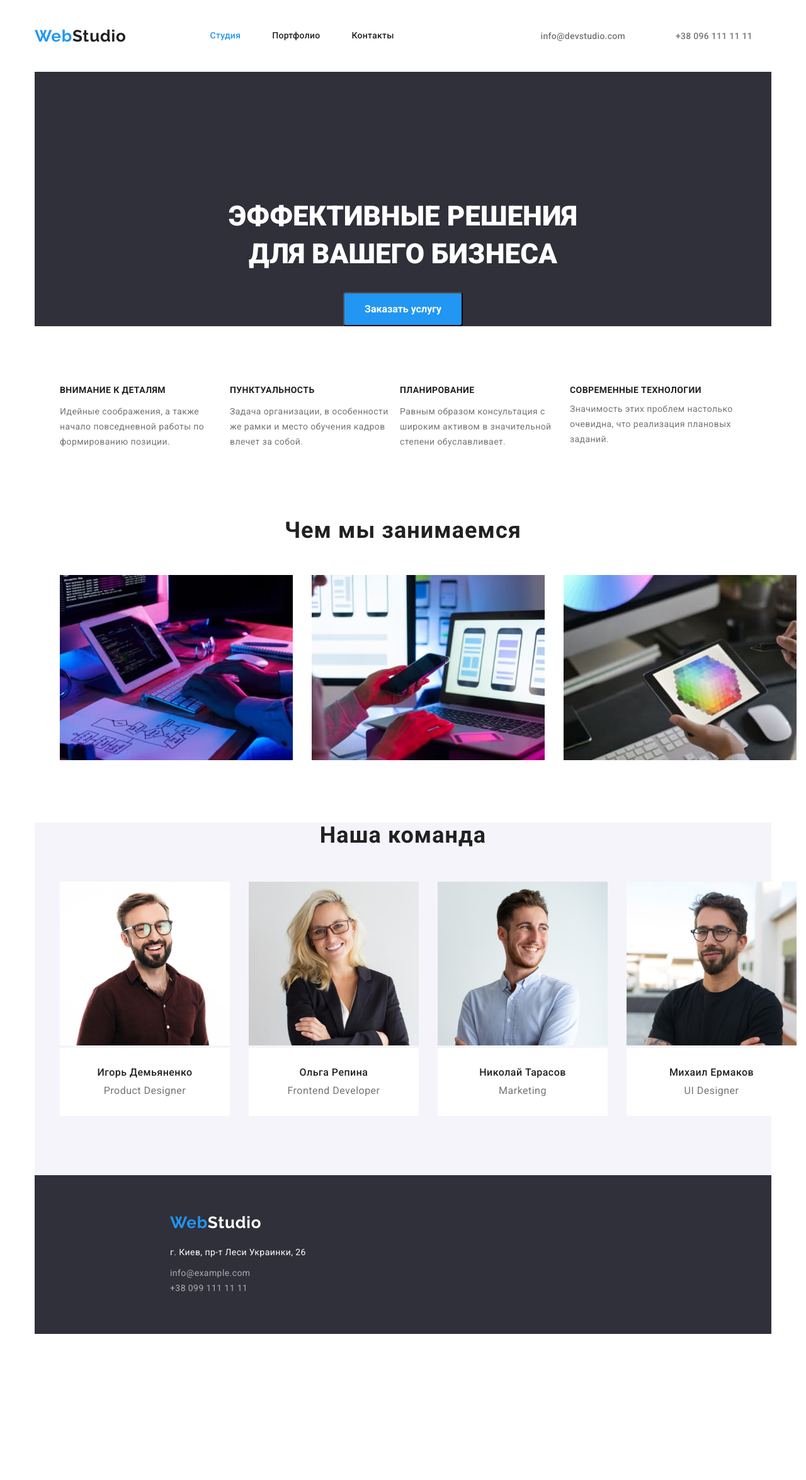
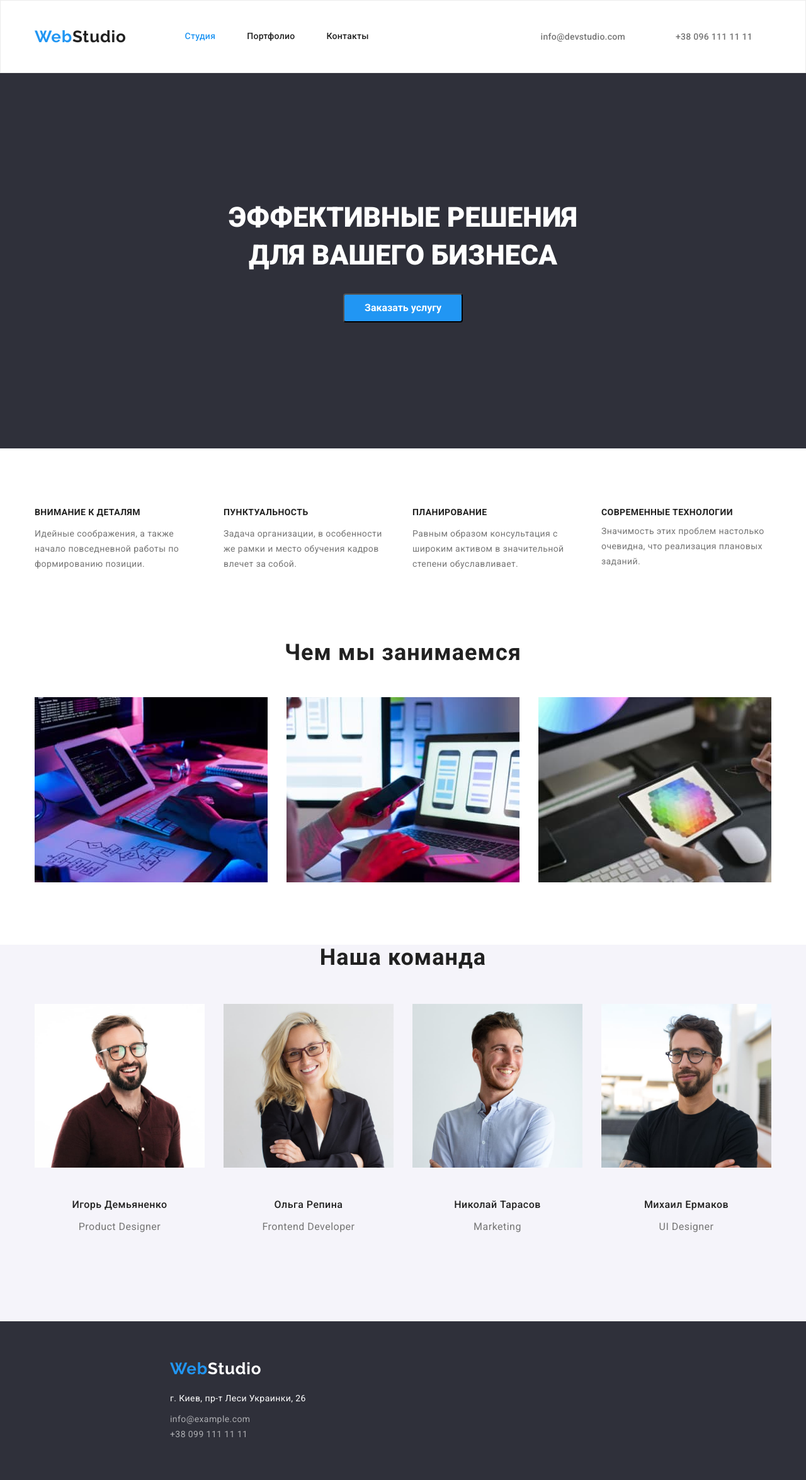
Before and after one commit to emsheremeta/goit-markup-hw-03, a plain HTML site: page index.html in a window 1280 px wide. Shown: the whole page at 63% size. Before the commit the page ends 2118 px from the top, so only its background shows below. Drawn offline with nearby package versions, Linux system fonts and the light colour scheme.

Commit message:
added changes

```diff
--- a/css/style.css
+++ b/css/style.css
@@ -30,6 +30,15 @@ body {
 .list {
     list-style: none;
 }
+.container {
+
+    width: 1200px;
+    padding-left: 15px;
+    padding-right: 15px;
+    margin-right: auto;
+    margin-left: auto;
+
+}
 
 /* logo */
 .logo{
@@ -57,21 +66,21 @@ body {
 .container.header {
 display: flex;
 }
-/* container */
-.container {
-
-
-    width: 1200px;
-    padding-left: 15px;
-    padding-right: 15px;
-    margin-right: auto;
-    margin-left: auto;
-
+/* page-header */
+.page-header{
+    border: 1px solid #ECECEC;
 
 }
+.top{
+    margin-bottom: 94px;
+}
+/* container */
+
  .no-padding {
     margin-bottom: 0;
     margin-top: 0;
+
+    padding: 0;
 
     display: flex;
 }
@@ -89,6 +98,8 @@ display: flex;
     font-size: 14px;
     line-height: 1.14;
     letter-spacing: 0.02em;
+
+    padding: 0;
 
 }
 
@@ -137,6 +148,8 @@ display: flex;
 /* hero block */
 .hero{
     background-color: #2F303A;
+    padding: 200px 0;
+
 }
 .hero-title{
     color: var(--white-color) ;
@@ -149,7 +162,7 @@ display: flex;
 
     margin-top: 0;
     margin-bottom: 30px;
-    padding-top: 200px;
+
 
 
 
@@ -195,8 +208,15 @@ display: flex;
 .section-list{
     list-style-type: none;
     margin-top: 0;
-    margin-bottom: 0
+    margin-bottom: 0;
 
+
+}
+.section-list:nth-child(-n+4){
+    margin-right: 30px;
+}
+.section-list:last-child{
+    margin-right: 0;
 }
 /* Чем мы занимаемся */
 .about{
@@ -214,13 +234,15 @@ display: flex;
     letter-spacing: 0.03em;
 
     margin-top: 0;
-    margin-bottom: 0;
-    padding-bottom: 50px;
+    margin-bottom: 50px;
+
 }
 .about-img{
     margin-bottom: 0;
     margin-top: 0;
     display: flex;
+
+    padding: 0;
     /* justify-content: space-between; */
 
 }
@@ -260,7 +282,8 @@ display: flex;
     display: flex;
     margin-top: 0;
     margin-bottom: 0;
-    justify-content: space-around;
+    justify-content: center;
+    padding: 0;
 
 }
 .team-photo{
@@ -268,8 +291,10 @@ display: flex;
     border-radius: 0px;
     margin-right: 30px;
     margin-top: 0;
-    justify-content: space-between;
 
+}
+.team-photo:last-child{
+    margin-right: 0;
 }
 
 .team-title {
@@ -280,12 +305,8 @@ display: flex;
    text-align: center;
    letter-spacing: 0.03em;
 
-   margin-top: 0;
-   margin-bottom: 0;
-   text-align: center;
-   background-color:  #FFFFFF;
-   padding-bottom: 10px;
-   padding-top: 30px;
+
+
 }
 .team-text{
     font-size: 16px;
@@ -293,13 +314,28 @@ display: flex;
     text-align: center;
     letter-spacing: 0.03em;
 
+
+
+}
+.portfolio-card{
     margin-top: 0;
     margin-bottom: 0;
     text-align: center;
     background-color:  #FFFFFF;
     text-align: center;
+
+
+    padding-top: 20px;
+    padding-right:24px ;
+    padding-left: 24px;
+
+}
+.text{
+    padding-top: 30px;
     padding-bottom: 30px;
 }
+}
+]
 /* name hidden */
 .name{
     margin-top: 0;
@@ -315,7 +351,7 @@ display: flex;
    /* box-shadow: 0px 4px 4px rgba(0, 0, 0, 0.15); */
 
    border-radius: 4px;
-   padding: 10px 32px 10px 32px;
+   padding: 6px 32px 6px 32px;
 
    display: block;
    text-align: center;
@@ -349,6 +385,8 @@ display: flex;
     line-height: 1.62;
     text-align: center;
     letter-spacing: 0.03em;
+    border: 1px solid #ECECEC;
+
 }
 }
 .button-list{
@@ -364,7 +402,6 @@ display: flex;
     background-color:var(--white-color);
     list-style-type: none;
     border-radius: 4px;
-    padding: 6px 22px 6px 22px;
 }
 
 /* galery */
@@ -374,11 +411,11 @@ display: flex;
 
     margin-top: 0;
     margin-bottom: 0;
-    padding-bottom: 94px;
+    padding: 0 0 94px 0;
 
     display: flex;
     flex-wrap: wrap;
-    justify-content: space-between;
+
 }
 .gallery-main {
     border: 1px solid #EEEEEE;
@@ -398,9 +435,9 @@ display: flex;
     margin-bottom: 4px;
     margin-top: 0;
 
-    padding-top: 20px;
+    /* padding-top: 20px;
     padding-right:24px ;
-    padding-left: 24px;
+    padding-left: 24px; */
 }
 .gallery-text {
     color: var(--primary-text-color);
@@ -415,10 +452,10 @@ display: flex;
     padding-right:24px ;
     padding-left: 24px;
 }
-.gallery.gallery-main{
+.gallery-main{
+
+    width: 370px;
     margin-top: 0;
-    margin-bottom: 0;
-    width: 370px;
     margin-right: 30px;
     margin-bottom: 30px;
 
@@ -453,7 +490,6 @@ display: flex;
 
     margin-bottom: 9px;
     margin-top: 0;
-    text-align: center;
     padding-left: 215px;
 
 }
--- a/index.html
+++ b/index.html
@@ -33,13 +33,15 @@
 
 <main>
     <!--hero block-->
+    <section class="hero">
         <div class="container">
-    <section class="hero">
 <h1 class="hero-title">Эффективные решения<br/> для вашего бизнеса</h1>
 <button type="button" class="button">Заказать услугу</button>
+</div>
     </section>
 <!--section 2 -->
 <section class="section list">
+    <div class="container">
 <ul class="no-padding">
     <li class="section-list">
         <h2 class="section-title">Внимание к деталям</h2>
@@ -58,11 +60,11 @@
         <p class="section-text no-padding">Значимость этих проблем настолько очевидна, что реализация плановых заданий.</p>
     </li>
 </ul>
+</div>
 </section>
-</div>
 <!--Чем мы занимаемся-->
+<section class="about">
     <div class="container">
-<section class="about">
     <h2 class="about-title">Чем мы занимаемся</h2>
     <ul class="about-img list">
         <li class="item">
@@ -76,39 +78,48 @@
         </li>
 
     </ul>
+</div>
 </section>
-</div>
 <!--Наша команда-->
-<div class="container">
+
 <section class="team list">
+    <div class="container"></div>
     <h2 class="team-name">Наша команда</h2>
     <ul class=" portfolio ">
         <li class="team-photo">
             <img src="./images/img3.jpg" alt="Product Designer" width="270">
+            <div class="text">
                 <h3 class="team-title">Игорь Демьяненко</h3>
                  <p class="team-text">Product Designer</p>
+            </div>
         </li>
         <li class="team-photo">
            <img src="./images/img4.jpg" alt="Frontend Developer" width="270">
+           <div class="text">
                <h3 class="team-title">Ольга Репина</h3>
                <p class="team-text">Frontend Developer</p>
+           </div>
            <li class="team-photo">
                <img src="./images/img5.jpg" alt="Marketing" width="270">
+              <div class="text">
                 <h3 class="team-title">Николай Тарасов</h3>
                 <p class="team-text">Marketing</p>
+              </div>
            </li>
            <li class="team-photo">
                <img src="./images/img6.jpg" alt="UI Designer" width="270">
+               <div class="text">
                 <h3 class="team-title">Михаил Ермаков</h3>
                 <p class="team-text">UI Designer</p>
+               </div>
            </li>
     </ul>
+</div>
 </section>
-</div>
 </main>
 <!-- footer -->
+<footer  class="footer">
     <div class="container">
-<footer  class="footer">
     <span>
         <a href="" class="logo main" >
            <span class="accent">Web</span><span class="white-color">Studio</span>
@@ -116,7 +127,8 @@
     <address class="address">г. Киев, пр-т Леси Украинки, 26</address>
     <a href="mailto:info@example.com " class="contact-footer">info@example.com</a></br>
     <a href="tel:+380991111111" class="contact-footer padding">+38 099 111 11 11</a>
+    </div>
 </footer>
-</div>
 </body>
+
 </html>
```
Also changed, not shown: portfolio.html (+4 -3 lines). Lines whose indentation alone changed are shown as unchanged.
